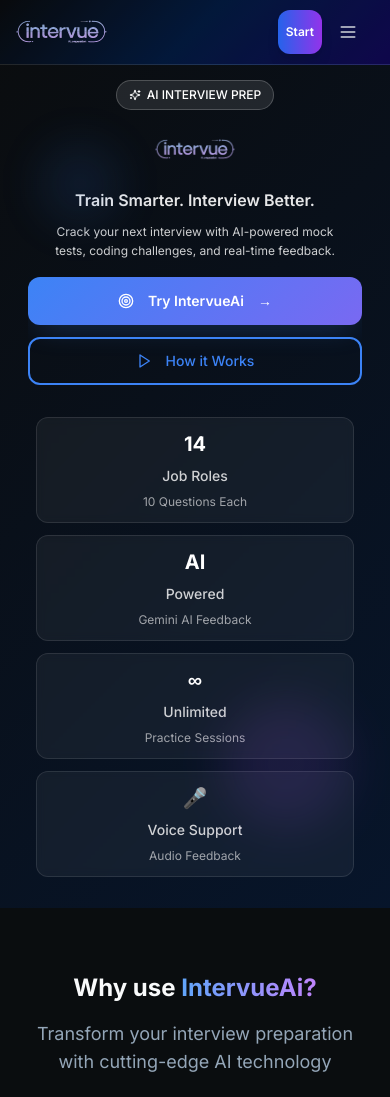
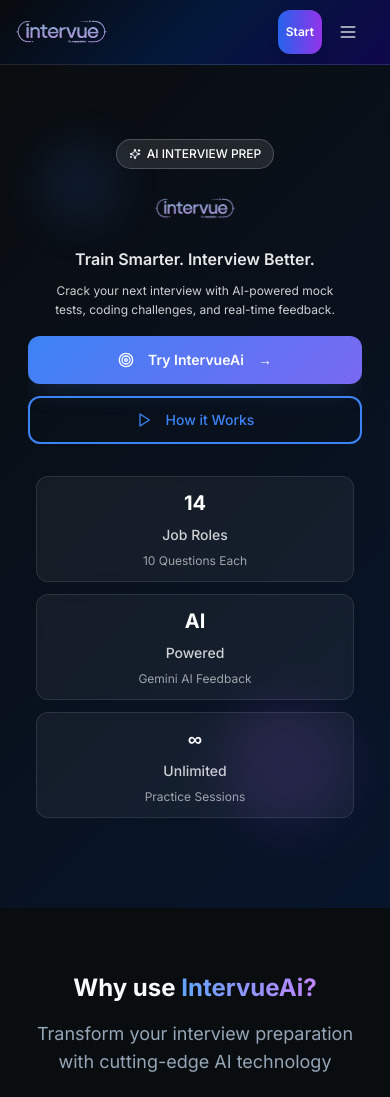
Before and after one commit to rehan280/IntervueAi, a React (Vite) app: page / in a window 390 px wide. Shown: the top 1097 px of the page. Built offline with nearby package versions, Linux system fonts and the light colour scheme.

Commit message:
Remove voice support grid item from home page
- Remove voice support card from features showcase
- Update grid layout from 4 columns to 3 columns
- Maintain responsive design with cleaner layout

```diff
--- a/src/components/Hero.tsx
+++ b/src/components/Hero.tsx
@@ -92,7 +92,7 @@ const Hero = () => {
           </div>
 
           {/* Enhanced features showcase */}
-          <div className="grid grid-cols-2 md:grid-cols-4 gap-3 sm:gap-4 md:gap-6 mt-8 sm:mt-10 md:mt-12 w-full max-w-5xl mx-auto px-2 sm:px-4">
+          <div className="grid grid-cols-1 sm:grid-cols-3 gap-3 sm:gap-4 md:gap-6 mt-8 sm:mt-10 md:mt-12 w-full max-w-5xl mx-auto px-2 sm:px-4">
             <div className="text-center p-3 sm:p-4 md:p-6 rounded-xl bg-white/5 backdrop-blur-sm border border-white/10 hover:bg-white/10 transition-all duration-300">
               <div className="text-xl sm:text-2xl md:text-3xl font-bold text-white mb-2">14</div>
               <div className="text-white/80 font-medium text-sm sm:text-base">Job Roles</div>
@@ -107,11 +107,6 @@ const Hero = () => {
               <div className="text-xl sm:text-2xl md:text-3xl font-bold text-white mb-2">∞</div>
               <div className="text-white/80 font-medium text-sm sm:text-base">Unlimited</div>
               <div className="text-xs sm:text-sm text-white/60 mt-2">Practice Sessions</div>
-            </div>
-            <div className="text-center p-3 sm:p-4 md:p-6 rounded-xl bg-white/5 backdrop-blur-sm border border-white/10 hover:bg-white/10 transition-all duration-300">
-              <div className="text-xl sm:text-2xl md:text-3xl font-bold text-white mb-2">🎤</div>
-              <div className="text-white/80 font-medium text-sm sm:text-base">Voice Support</div>
-              <div className="text-xs sm:text-sm text-white/60 mt-2">Audio Feedback</div>
             </div>
           </div>
         </div>
```
